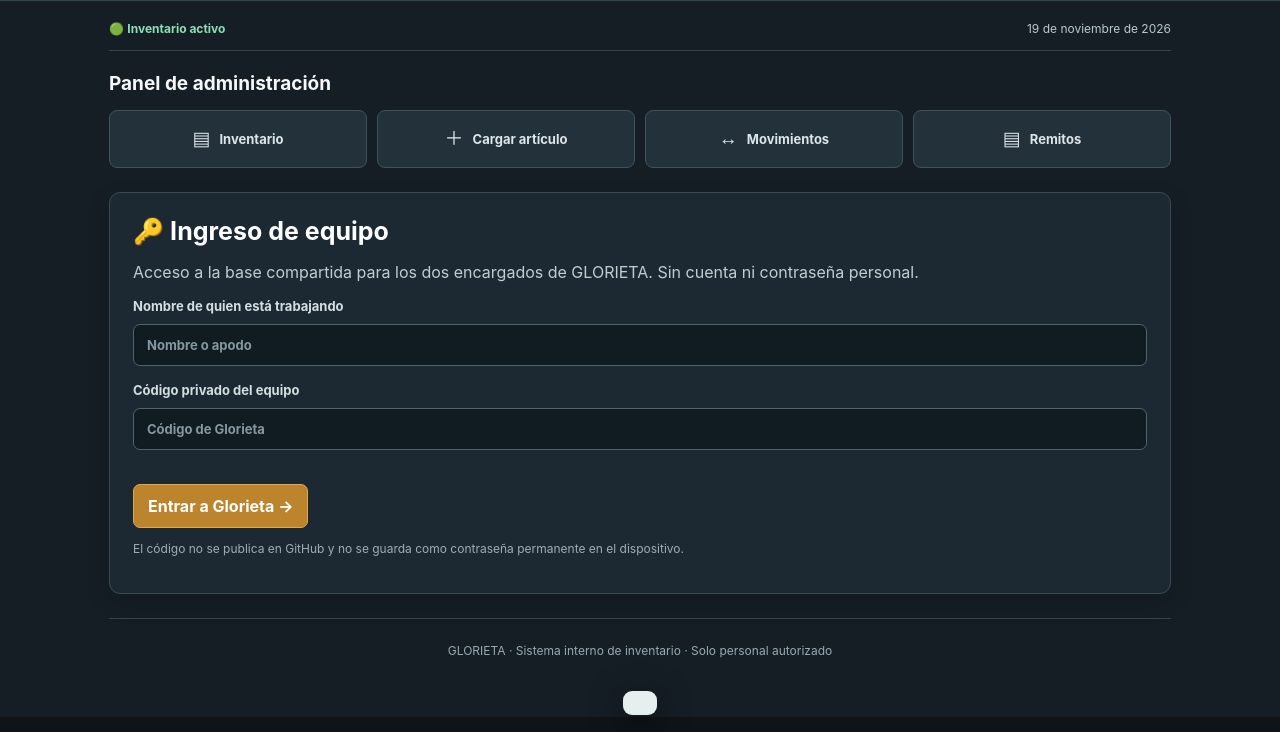
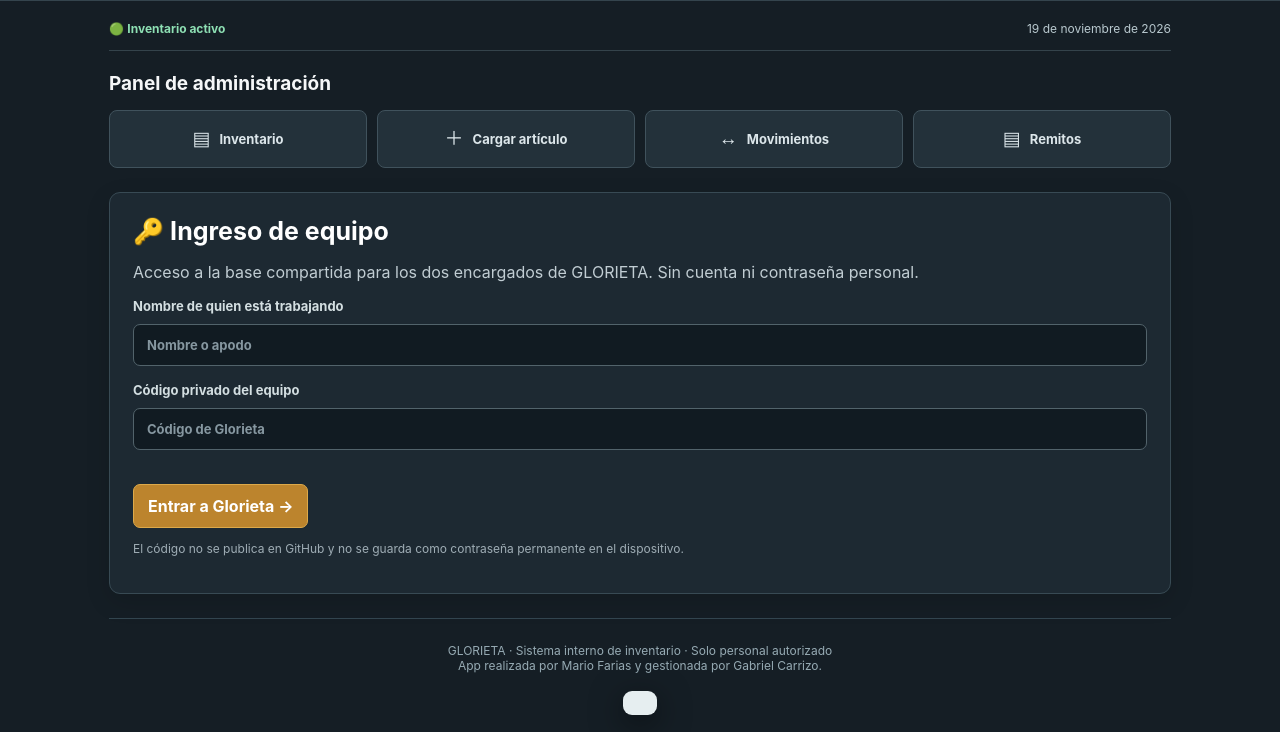
Before and after one commit to gafferman77/glorieta-app, a plain HTML site: page index.html in a window 1280 px wide. Shown: the part 103-835 px from the top of the page. Drawn offline with Linux system fonts and the light colour scheme.

Commit message:
Agregar créditos al pie de Glorieta y Monitor

```diff
--- a/index.html
+++ b/index.html
@@ -106,6 +106,7 @@ footer{border-top:1px solid #334650;padding:24px 0;margin-top:24px;text-align:ce
 <div class="workarea"><div class="status-line"><span>🟢 <b>Inventario activo</b></span><span id="date-text"></span></div><div class="section-heading"><span class="scribble">Panel de administración</span></div>
 <nav class="tiles" aria-label="Secciones"><button class="tile active" data-view="inventory"><span class="tile-icon">▤</span><span>Inventario</span></button><button class="tile" data-view="add"><span class="tile-icon">＋</span><span>Cargar artículo</span></button><button class="tile" data-view="moves"><span class="tile-icon">↔</span><span>Movimientos</span></button><button class="tile" data-view="remitos"><span class="tile-icon">▤</span><span>Remitos</span></button></nav>
 <main id="main-panel" aria-live="polite"></main>
-<footer>GLORIETA · Sistema interno de inventario · Solo personal autorizado</footer></div>
+<footer>GLORIETA · Sistema interno de inventario · Solo personal autorizado<br>
+<span>App realizada por Mario Farias y gestionada por Gabriel Carrizo.</span></footer></div>
 </div></div>
 <div id="toast" role="status" aria-live="polite"></div><script src="cloud.js?v=11"></script><script src="remitos.js?v=4"></script></body></html>
```
Also changed, not shown: monitor.html (+2 -1 lines).
